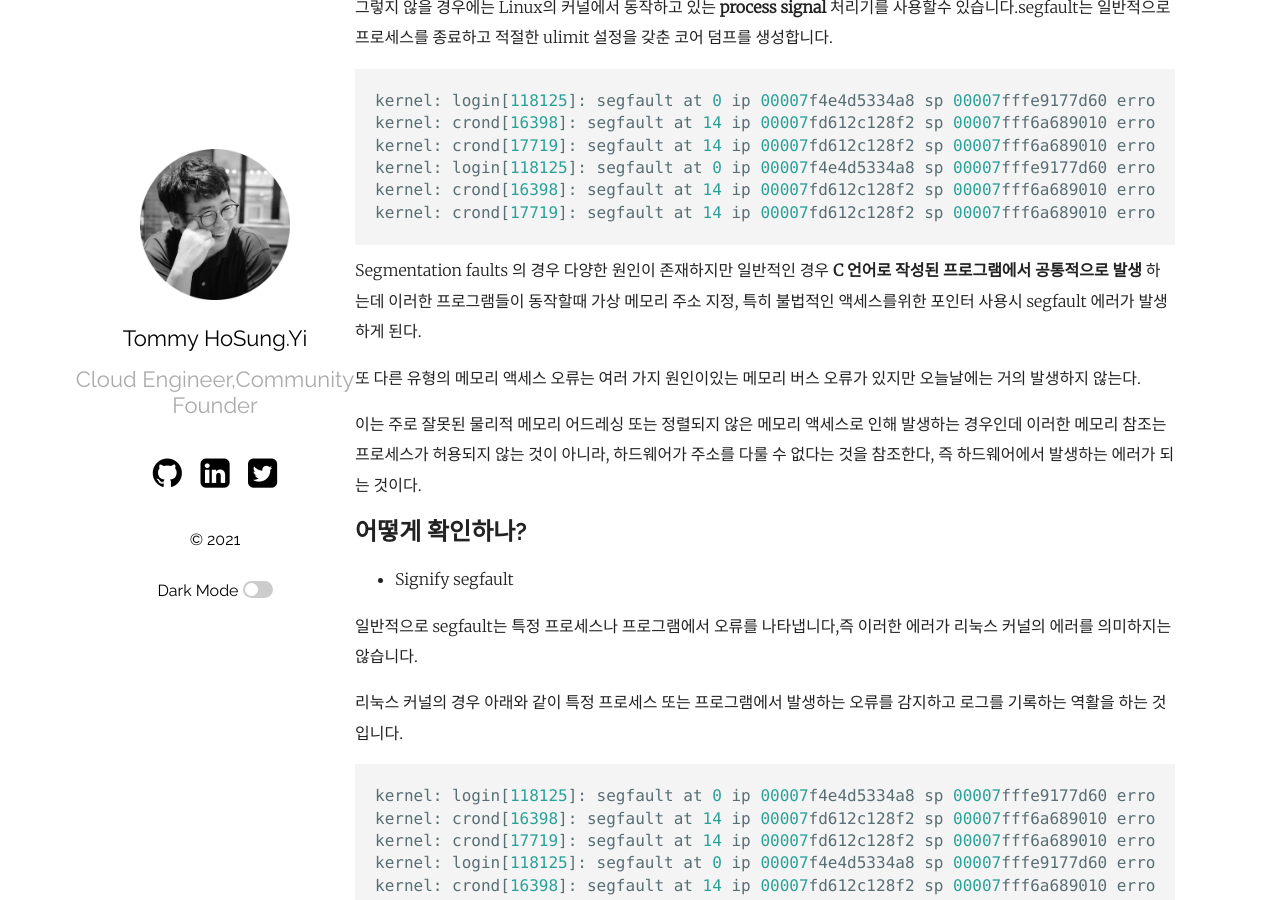
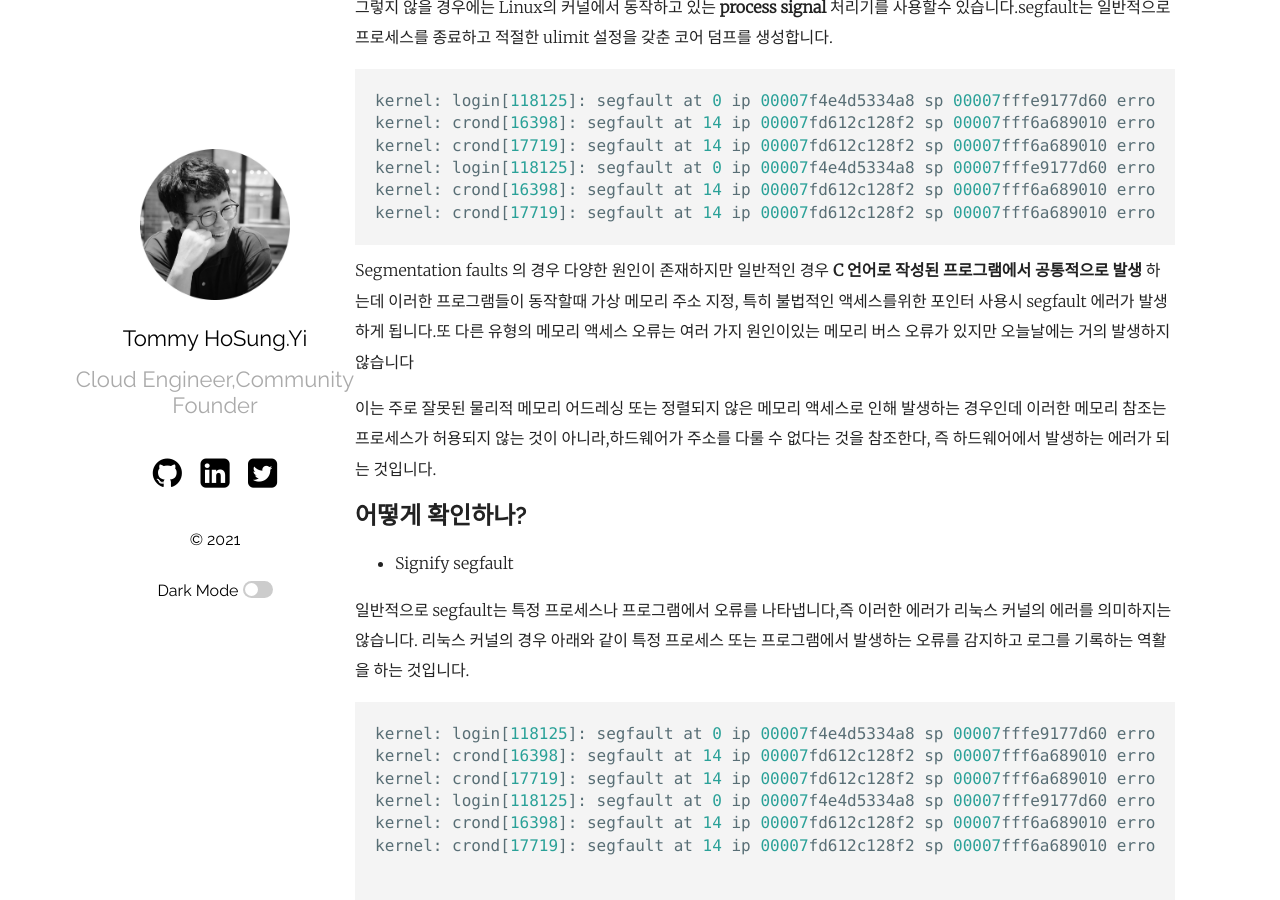
Before and after one commit to hslee77/hslee77.github.io, a Jekyll site: the page built from _posts/2021-05-07-LinuxSegfault-Event.md, in a window 1280 px wide and 900 px high, scrolled down 415 px. Built offline with Jekyll 4.4.1, drawn with Linux system fonts in a browser that asks for light colours; some of the changed text lies outside the part shown.

Commit message:
Linux Segfault message

````diff
--- a/_posts/2021-05-07-LinuxSegfault-Event.md
+++ b/_posts/2021-05-07-LinuxSegfault-Event.md
@@ -23,20 +23,15 @@ kernel: crond[16398]: segfault at 14 ip 00007fd612c128f2 sp 00007fff6a689010 err
 kernel: crond[17719]: segfault at 14 ip 00007fd612c128f2 sp 00007fff6a689010 error 4 in pam_seos.so[7fd612baf000+f500
 ```
 
-Segmentation faults 의 경우 다양한 원인이 존재하지만 일반적인 경우 **C 언어로 작성된 프로그램에서 공통적으로 발생** 하는데 이러한 프로그램들이 동작할때 가상 메모리 주소 지정, 특히 불법적인 액세스를위한 포인터 사용시 segfault 에러가 발생하게 된다.
+Segmentation faults 의 경우 다양한 원인이 존재하지만 일반적인 경우 **C 언어로 작성된 프로그램에서 공통적으로 발생** 하는데 이러한 프로그램들이 동작할때 가상 메모리 주소 지정, 특히 불법적인 액세스를위한 포인터 사용시 segfault 에러가 발생하게 됩니다.또 다른 유형의 메모리 액세스 오류는 여러 가지 원인이있는 메모리 버스 오류가 있지만 오늘날에는 거의 발생하지 않습니다
 
-또 다른 유형의 메모리 액세스 오류는 여러 가지 원인이있는 메모리 버스 오류가 있지만 오늘날에는 거의 발생하지 않는다.
-
-이는 주로 잘못된 물리적 메모리 어드레싱 또는 정렬되지 않은 메모리 액세스로 인해 발생하는 경우인데 이러한 메모리 참조는 프로세스가 허용되지 않는 것이 아니라,
-하드웨어가 주소를 다룰 수 없다는 것을 참조한다, 즉 하드웨어에서 발생하는 에러가 되는 것이다.
+이는 주로 잘못된 물리적 메모리 어드레싱 또는 정렬되지 않은 메모리 액세스로 인해 발생하는 경우인데 이러한 메모리 참조는 프로세스가 허용되지 않는 것이 아니라,하드웨어가 주소를 다룰 수 없다는 것을 참조한다, 즉 하드웨어에서 발생하는 에러가 되는 것입니다.
 
 ## 어떻게 확인하나?
 
 - Signify segfault
 
-일반적으로 segfault는 특정 프로세스나 프로그램에서 오류를 나타냅니다,즉 이러한 에러가 리눅스 커널의 에러를 의미하지는 않습니다.
-
-리눅스 커널의 경우 아래와 같이 특정 프로세스 또는 프로그램에서 발생하는 오류를 감지하고 로그를 기록하는 역활을 하는 것입니다.
+일반적으로 segfault는 특정 프로세스나 프로그램에서 오류를 나타냅니다,즉 이러한 에러가 리눅스 커널의 에러를 의미하지는 않습니다. 리눅스 커널의 경우 아래와 같이 특정 프로세스 또는 프로그램에서 발생하는 오류를 감지하고 로그를 기록하는 역활을 하는 것입니다.
 
 ```javascript
 kernel: login[118125]: segfault at 0 ip 00007f4e4d5334a8 sp 00007fffe9177d60 error 15 in pam_unity_uac.so[7f4e4d530000+b000]
@@ -81,7 +76,7 @@ PF_INSTR = 1 << 4,
 
 ```
 
-예를 들어서 십진수 에러코드 15가 출력되면 2진수로 아래와 같이 01111로 표현하게 된다.
+예를 들어서 십진수 에러코드 15가 출력되면 2진수로 아래와 같이 01111로 표현하게 됩니다.
 ```javascript
 01111
 ^^^^^
````
